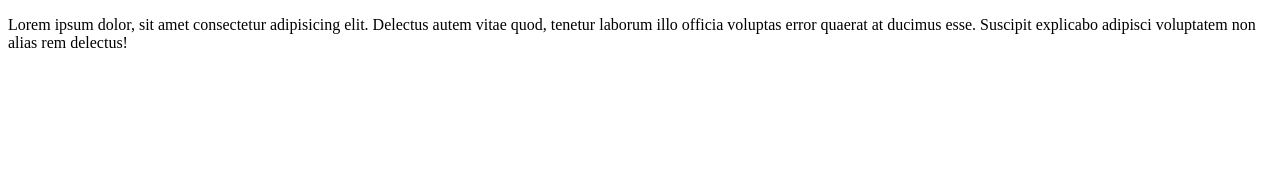
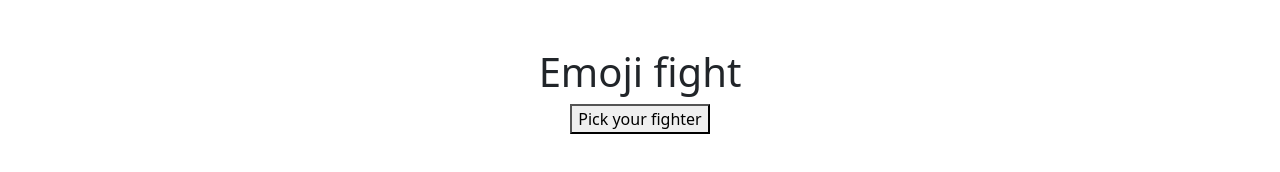
Before and after one commit to An10nella/list-3, a plain HTML site: page login.html in a window 1280 px wide. Drawn offline with nearby package versions, Linux system fonts and the light colour scheme.

Commit message:
add fighter buton

```diff
--- a/login.html
+++ b/login.html
@@ -2,12 +2,24 @@
 <html lang="en">
 <head>
     <meta charset="UTF-8">
+    <meta http-equiv="X-UA-Compatible" content="IE=edge">
     <meta name="viewport" content="width=device-width, initial-scale=1.0">
-    <title></title>
+    <link href="https://cdn.jsdelivr.net/npm/bootstrap@5.2.3/dist/css/bootstrap.min.css" rel="stylesheet">
+    <link rel="stylesheet" href="assets/bootstrap/bootstrap-style.css">
+    <link rel="stylesheet" href="assets/style/style.css">
+
+    <title>Emoji</title>
 </head>
-<body>
-    <p>Lorem ipsum dolor, sit amet consectetur adipisicing elit.
-        Delectus autem vitae quod, tenetur laborum illo officia voluptas error quaerat at ducimus esse.
-        Suscipit explicabo adipisci voluptatem non alias rem delectus!</p>
+<body class="text-center mt-5">
+
+  <h1>Emoji fight</h1>
+  <div id="stage"></div>
+  <button id="fightButton">Pick your fighter</button>
+
+
+
+  <script src="/assets/bootstrap/bootstrap-script.js"></script>
+  <script src="https://cdn.jsdelivr.net/npm/bootstrap@5.2.3/dist/js/bootstrap.bundle.min.js"></script>
+  <script src="/assets/js/script.js"></script>
 </body>
 </html>
```
